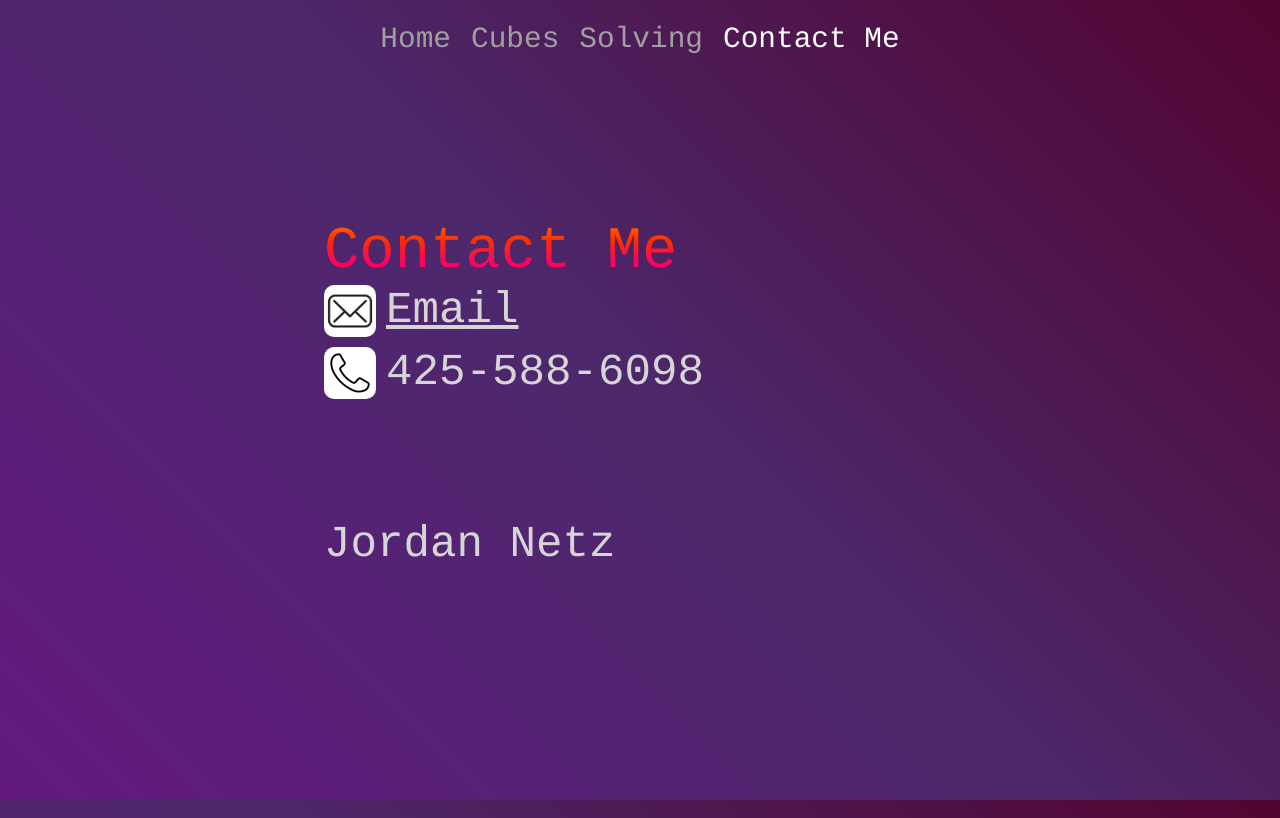
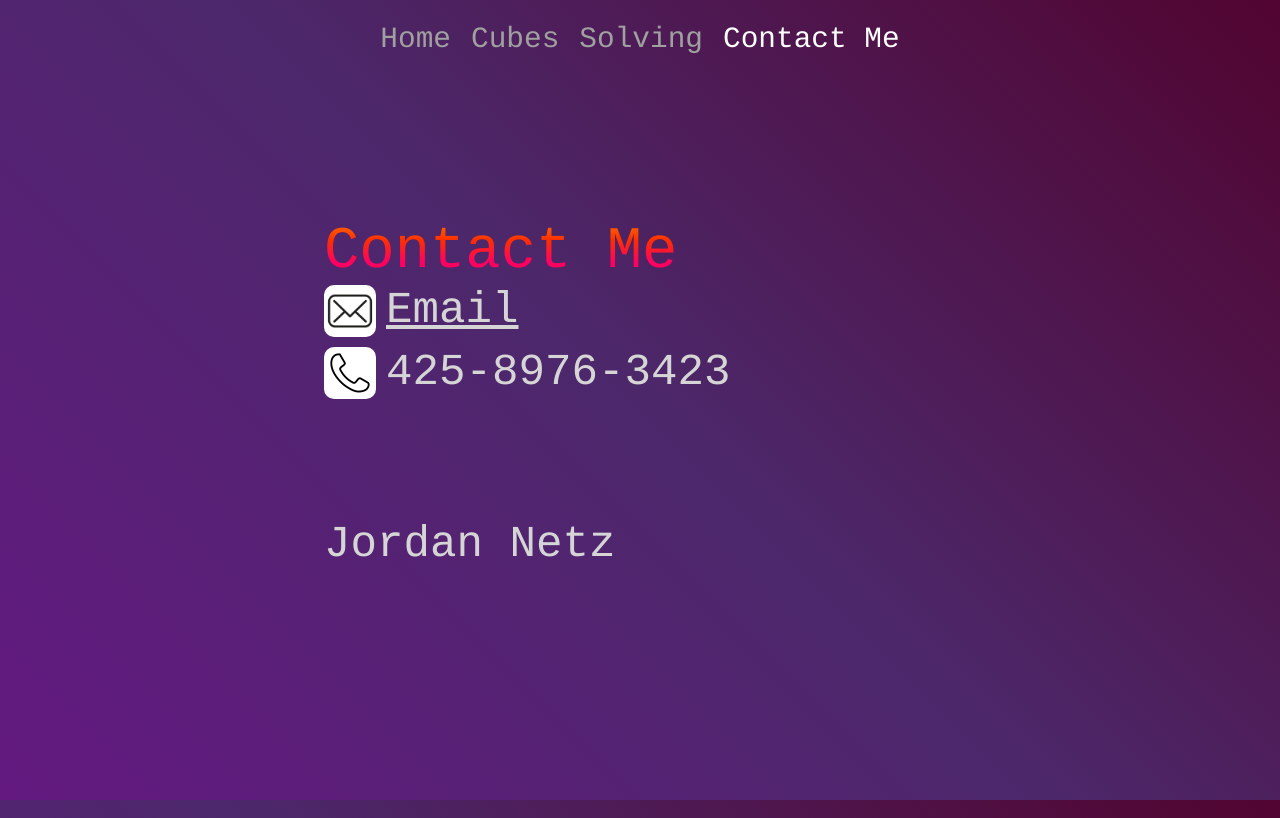
Before and after one commit to ImJordanNetz/ImJordanNetz.github.io, a plain HTML site: page rubiks/contact.html in a window 1280 px wide. Drawn offline with Linux system fonts and the light colour scheme.

Commit message:
Added Fake Number

```diff
--- a/rubiks/contact.html
+++ b/rubiks/contact.html
@@ -24,7 +24,7 @@
                 </div>
                 <div class="contact-line">
                     <div class="icon"><img src="./images/phone.png" alt="Phone Icon"></div>
-                    <h3>425-588-6098</h3>
+                    <h3>425-8976-3423</h3>
                 </div>
             </div>
             <h2 id="name">Jordan Netz</h2>
```
